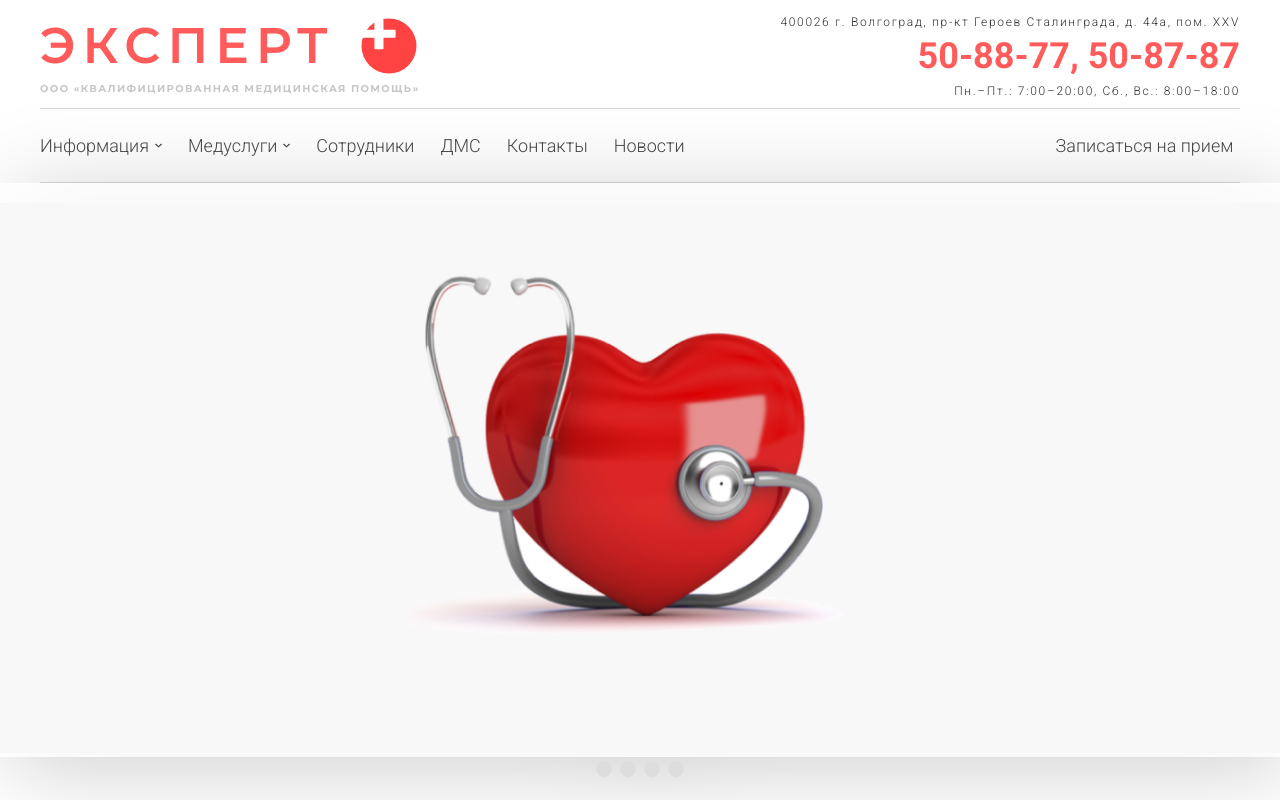
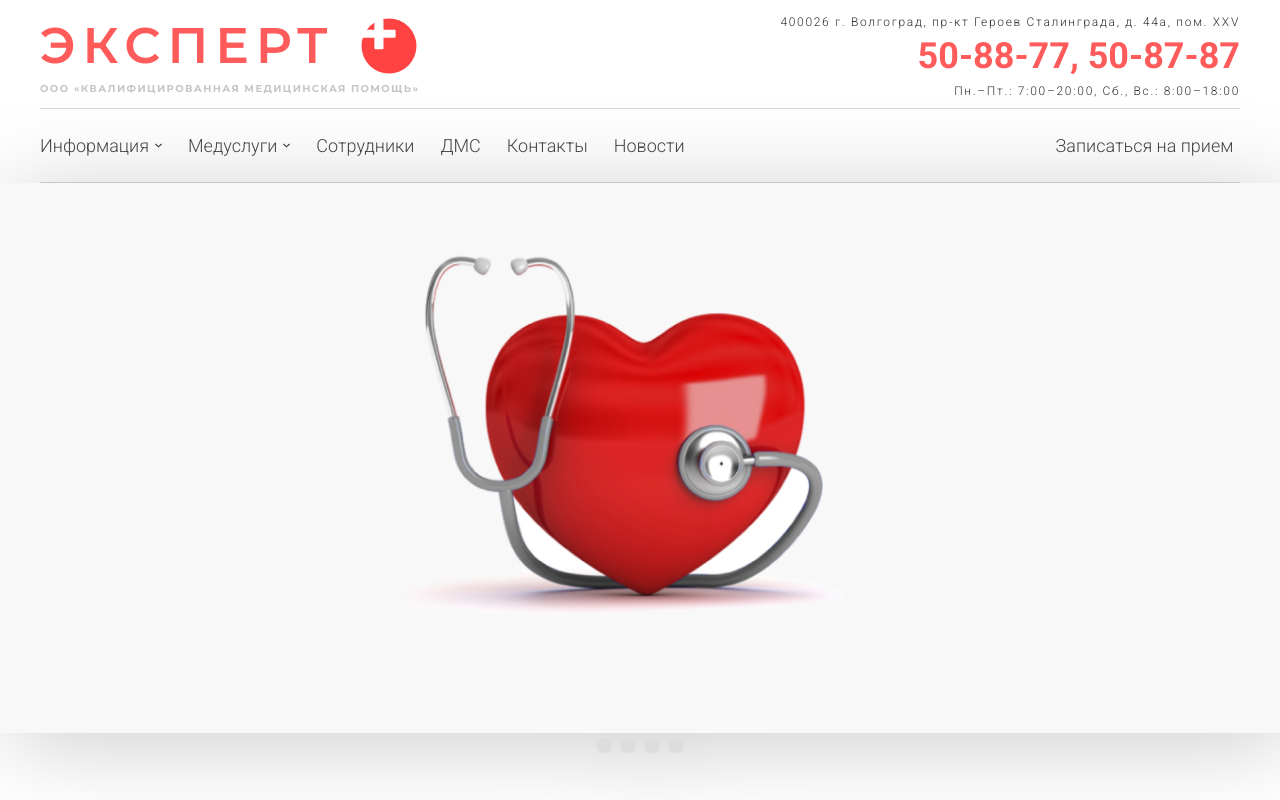
Before and after one commit to CanUFeelMyHeart/expertPlus, a React (Create React App) app in the folder medical-clinic-expert/: page / in a window 1280 px wide. Shown: the top 800 px of the page. Built offline with nearby package versions, Linux system fonts and the light colour scheme; the HTML template or start-up script is replaced by a standard one.

Commit message:
corrections

```diff
--- a/medical-clinic-expert/src/components/SliderComponent/SliderSectionComponent.jsx
+++ b/medical-clinic-expert/src/components/SliderComponent/SliderSectionComponent.jsx
@@ -14,10 +14,7 @@ export const SliderSectionComponent = (props) => {
         </a>
       </div>
       <div className="carousel__slide_text">
-                <div className="carousel__slide_description">{props.description}</div>
-                <br/>
-                <div className="carousel__slide_name">
-                    <img src={props.image} alt="" /></div>
+        <img src={props.image} alt="" />
       </div>
     </li>
   );
```
Lines whose indentation alone changed are shown as unchanged.
